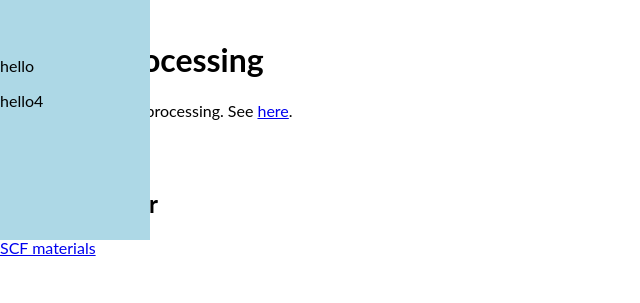
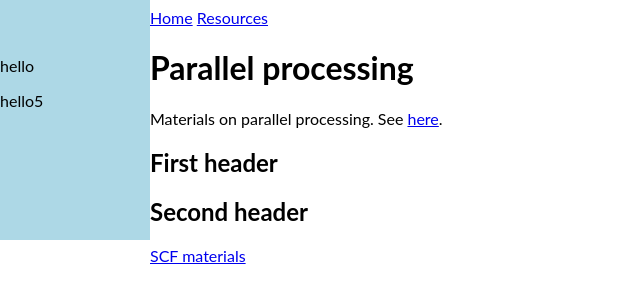
Before and after one commit to paciorek/tutorial-test, a Jekyll site: the page built from index.md, in a window 1280 px wide. Shown: the top 303 px of the page, without its empty margins (0-640 px from the left). Built offline with Jekyll 4.4.1, drawn with Linux system fonts in a browser that asks for light colours.

Commit message:
try to fix sidebar

```diff
--- a/_layouts/default.html
+++ b/_layouts/default.html
@@ -16,7 +16,7 @@
     </section>
     <div class="sidebar">
       <p>hello</p>
-      <p>hello4</p>
+      <p>hello5</p>
     </div>
     <footer>
       <a href="https://statistics.berkeley.edu/computing">SCF materials</a>
--- a/stylesheets/main.css
+++ b/stylesheets/main.css
@@ -1,5 +1,5 @@
 body {
-  margin: 0;
+  margin-left: 150px;
   font-family: "Lato", sans-serif;
 }
 
@@ -18,8 +18,3 @@ padding: 8px;
 font-size: 24px;
 display: block;
 }
-
-.body-text {
-margin-left: 150px;
-font-size: 18px;
-}
```
